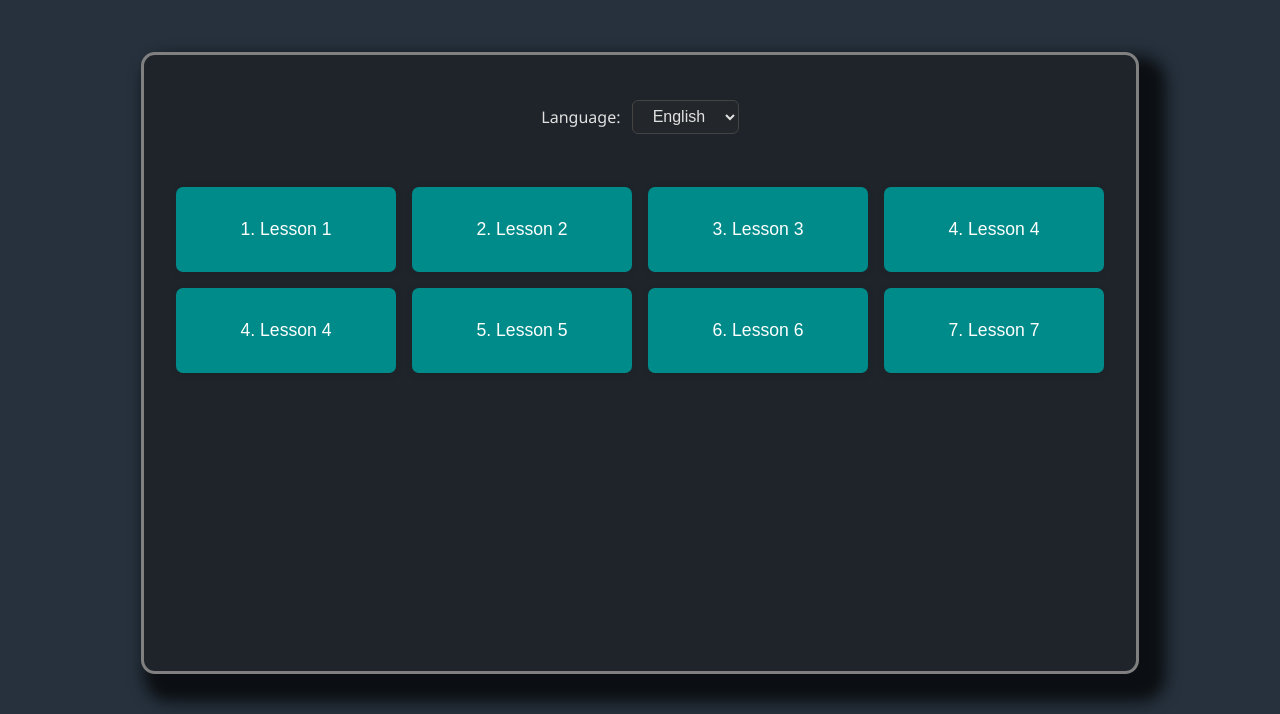
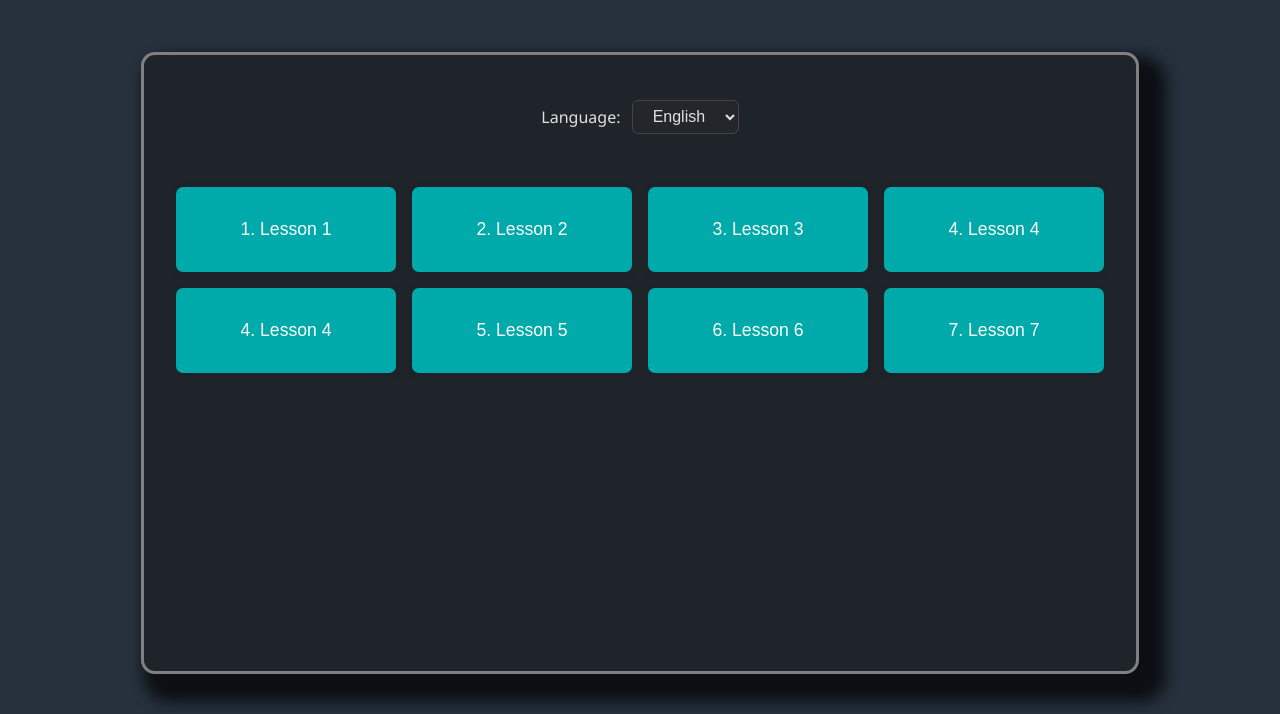
Before and after one commit to m-ismail-x2/thunder-typer, a Django app: page /typer/ in a window 1280 px wide. Shown: the part 48-762 px from the top of the page. Run offline with Django 5.2, Linux system fonts and the light colour scheme; data comes from the database, SQL or seed files in the repository.

Commit message:
Style: button bg color

```diff
--- a/static/typer/css/style.css
+++ b/static/typer/css/style.css
@@ -314,7 +314,7 @@ nav img
 }
 
 .btn {
-    background: darkcyan;
+    background: #0aa;
     color: #fff;
     border: none;
     padding: 2rem;
```
